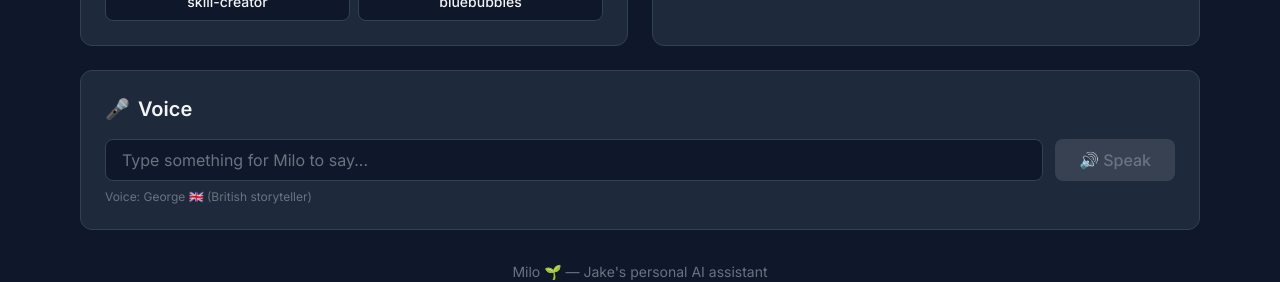
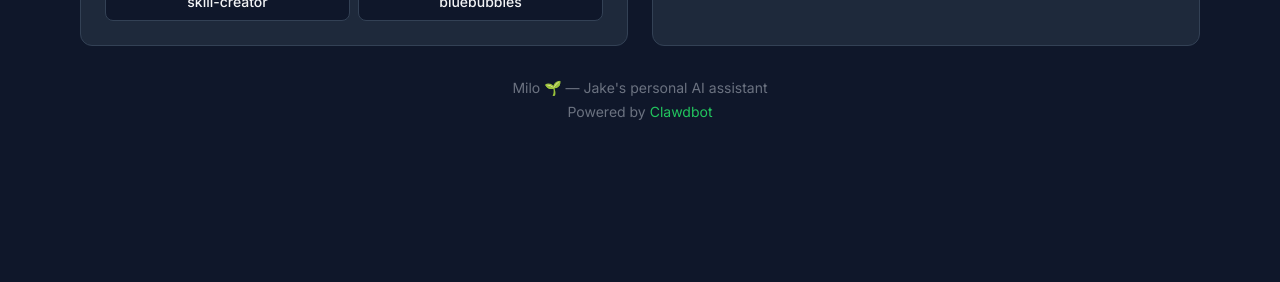
Before and after one commit to clawdbotmilo/milo-command-center, a Next.js app: page / in a window 1280 px wide. Shown: the part 784-1066 px from the top of the page. After the commit the page ends 938 px from the top, so only its background shows below. Built offline with nearby package versions, Linux system fonts and the light colour scheme; no server answers.

Commit message:
Remove TTS feature

```diff
--- a/public/static-data.json
+++ b/public/static-data.json
@@ -1,10 +1,10 @@
 {
-  "generatedAt": "2026-02-01T17:04:57.154Z",
+  "generatedAt": "2026-02-01T17:08:19.077Z",
   "system": {
     "hostname": "ip-172-31-2-195",
     "os": "Linux 6.14.0-1018-aws",
     "nodeVersion": "v22.22.0",
-    "uptime": "up 1 week, 18 hours, 9 minutes",
+    "uptime": "up 1 week, 18 hours, 13 minutes",
     "model": "claude-opus-4-5",
     "channel": "telegram",
     "disk": {
--- a/src/app/api/speak/route.ts
+++ /dev/null
@@ -1,34 +0,0 @@
-import { NextResponse } from 'next/server'
-
-export const dynamic = 'force-dynamic'
-
-const EC2_API = 'http://18.222.108.56:3002'
-
-export async function POST(request: Request) {
-  try {
-    const body = await request.json()
-
-    const response = await fetch(`${EC2_API}/api/speak`, {
-      method: 'POST',
-      headers: {
-        'Content-Type': 'application/json'
-      },
-      body: JSON.stringify(body)
-    })
-
-    if (!response.ok) {
-      throw new Error('Failed to generate speech')
-    }
-
-    const audioBuffer = await response.arrayBuffer()
-
-    return new NextResponse(audioBuffer, {
-      headers: {
-        'Content-Type': 'audio/mpeg'
-      }
-    })
-  } catch (e) {
-    console.error('TTS proxy error:', e)
-    return NextResponse.json({ error: 'Failed to generate speech' }, { status: 500 })
-  }
-}
--- a/src/app/page.tsx
+++ b/src/app/page.tsx
@@ -42,8 +42,6 @@ const SKILLS: Skill[] = [
   { name: 'bluebubbles', emoji: '💭' }
 ]
 
-// API routes proxy to EC2 to avoid mixed content issues
-
 function getStatusColor(status: string): string {
   const colors: Record<string, string> = {
     'Not started': 'bg-gray-700 text-gray-300',
@@ -60,35 +58,9 @@ export default function Home() {
   const [tasks, setTasks] = useState<Task[]>([])
   const [loading, setLoading] = useState(true)
   const [lastUpdated, setLastUpdated] = useState<string>('')
-  const [speakText, setSpeakText] = useState<string>('')
-  const [speaking, setSpeaking] = useState(false)
-
-  const handleSpeak = async () => {
-    if (!speakText.trim() || speaking) return
-    setSpeaking(true)
-    try {
-      const response = await fetch('/api/speak', {
-        method: 'POST',
-        headers: { 'Content-Type': 'application/json' },
-        body: JSON.stringify({ text: speakText })
-      })
-      if (response.ok) {
-        const blob = await response.blob()
-        const audio = new Audio(URL.createObjectURL(blob))
-        audio.play()
-        audio.onended = () => setSpeaking(false)
-      } else {
-        setSpeaking(false)
-      }
-    } catch (e) {
-      console.error('Speech error:', e)
-      setSpeaking(false)
-    }
-  }
 
   const fetchAll = async () => {
     try {
-      // Fetch from API routes (proxied to EC2)
       const [systemRes, cronRes, tasksRes] = await Promise.all([
         fetch('/api/system', { cache: 'no-store' }).catch(() => null),
         fetch('/api/cron', { cache: 'no-store' }).catch(() => null),
@@ -120,7 +92,6 @@ export default function Home() {
 
   useEffect(() => {
     fetchAll()
-    // Auto-refresh every 30 seconds
     const interval = setInterval(fetchAll, 30000)
     return () => clearInterval(interval)
   }, [])
@@ -300,35 +271,6 @@ export default function Home() {
         </div>
       </div>
 
-      {/* Voice Panel */}
-      <div className="mt-6 bg-milo-card border border-milo-border rounded-xl p-6">
-        <h2 className="text-xl font-semibold flex items-center gap-2 mb-4">
-          <span>🎤</span> Voice
-        </h2>
-        <div className="flex gap-3">
-          <input
-            type="text"
-            value={speakText}
-            onChange={(e) => setSpeakText(e.target.value)}
-            onKeyDown={(e) => e.key === 'Enter' && handleSpeak()}
-            placeholder="Type something for Milo to say..."
-            className="flex-1 bg-milo-dark border border-milo-border rounded-lg px-4 py-2 text-white placeholder-gray-500 focus:outline-none focus:border-green-500"
-          />
-          <button
-            onClick={handleSpeak}
-            disabled={speaking || !speakText.trim()}
-            className={`px-6 py-2 rounded-lg font-medium transition-colors ${
-              speaking || !speakText.trim()
-                ? 'bg-gray-700 text-gray-500 cursor-not-allowed'
-                : 'bg-green-600 hover:bg-green-500 text-white'
-            }`}
-          >
-            {speaking ? '🔊 Speaking...' : '🔊 Speak'}
-          </button>
-        </div>
-        <p className="text-xs text-gray-500 mt-2">Voice: George 🇬🇧 (British storyteller)</p>
-      </div>
-
       {/* Footer */}
       <footer className="mt-8 text-center text-gray-500 text-sm">
         <p>Milo 🌱 — Jake&apos;s personal AI assistant</p>
```
